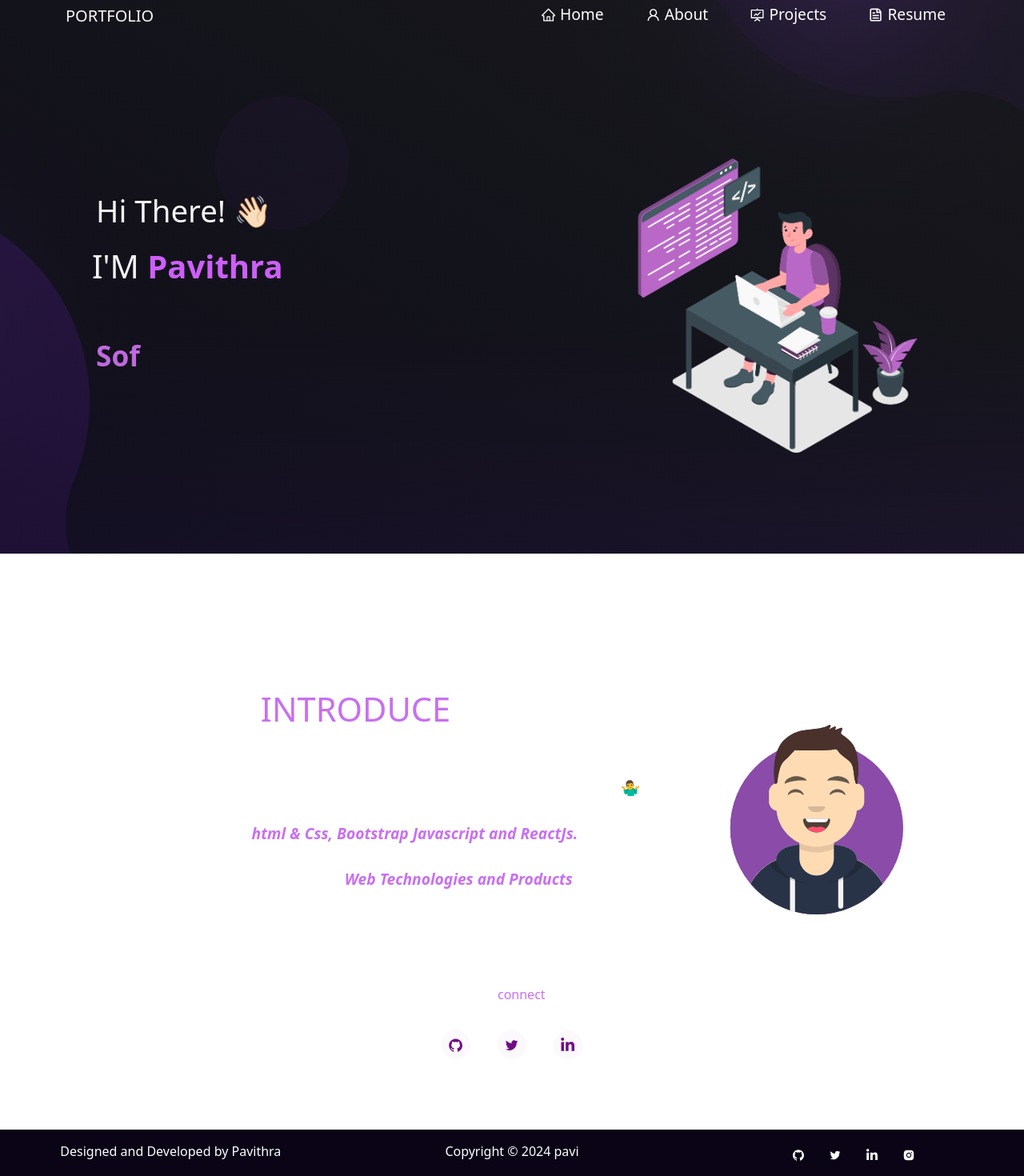
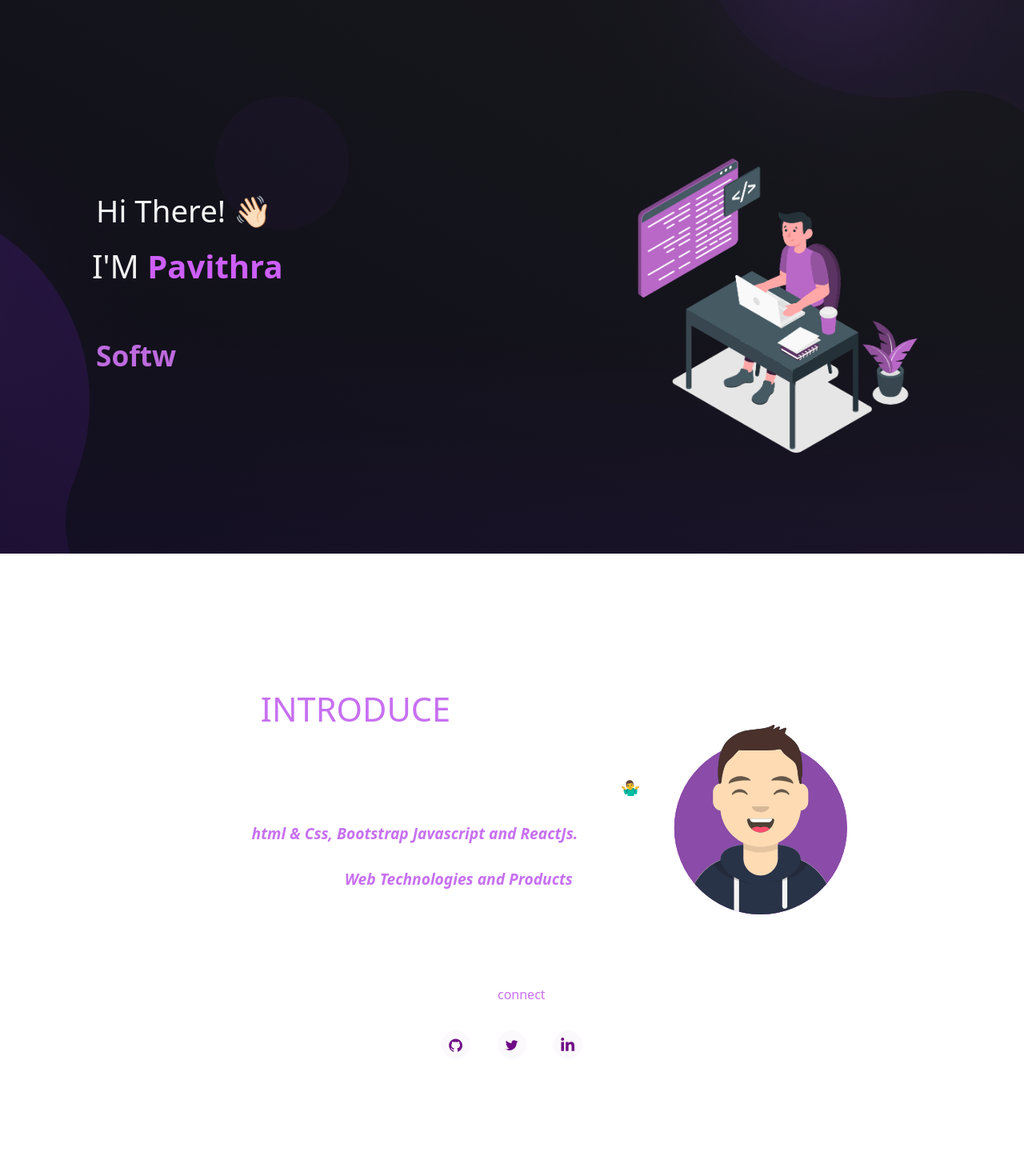
Before and after one commit to pavi2306/portfolio, a React (Create React App) app: page / in a window 1280 px wide. Shown: the part 14-1484 px from the top of the page at 80% size. After the commit the page ends 1426 px from the top, so only its background shows below. Built offline with nearby package versions, Linux system fonts and the light colour scheme.

Commit message:
changes added

```diff
--- a/src/App.js
+++ b/src/App.js
@@ -30,23 +30,24 @@ function App() {
   }, []);
 
   return (
-    <BrowserRouter>
-      {/* <Router> */}
-      <Preloader load={load} />
-      <div className="App" id={load ? "no-scroll" : "scroll"}>
-        <Navbar />
-        <ScrollToTop />
-        <Routes>
-          <Route path="/" element={<Home />} />
-          <Route path="/project" element={<Projects />} />
-          <Route path="/about" element={<About />} />
-          <Route path="/resume" element={<Resume />} />
-          {/* <Route path="*" element={<Navigate to="/" />} /> */}
-        </Routes>
-        <Footer />
-      </div>
-      {/* </Router> */}
-    </BrowserRouter>
+    <Home />
+    // <BrowserRouter>
+    //   {/* <Router> */}
+    //   <Preloader load={load} />
+    //   <div className="App" id={load ? "no-scroll" : "scroll"}>
+    //     <Navbar />
+    //     <ScrollToTop />
+    //     <Routes>
+    //       <Route path="/" element={<Home />} />
+    //       <Route path="/project" element={<Projects />} />
+    //       <Route path="/about" element={<About />} />
+    //       <Route path="/resume" element={<Resume />} />
+    //       {/* <Route path="*" element={<Navigate to="/" />} /> */}
+    //     </Routes>
+    //     <Footer />
+    //   </div>
+    //   {/* </Router> */}
+    // </BrowserRouter>
   );
 }
 
```
